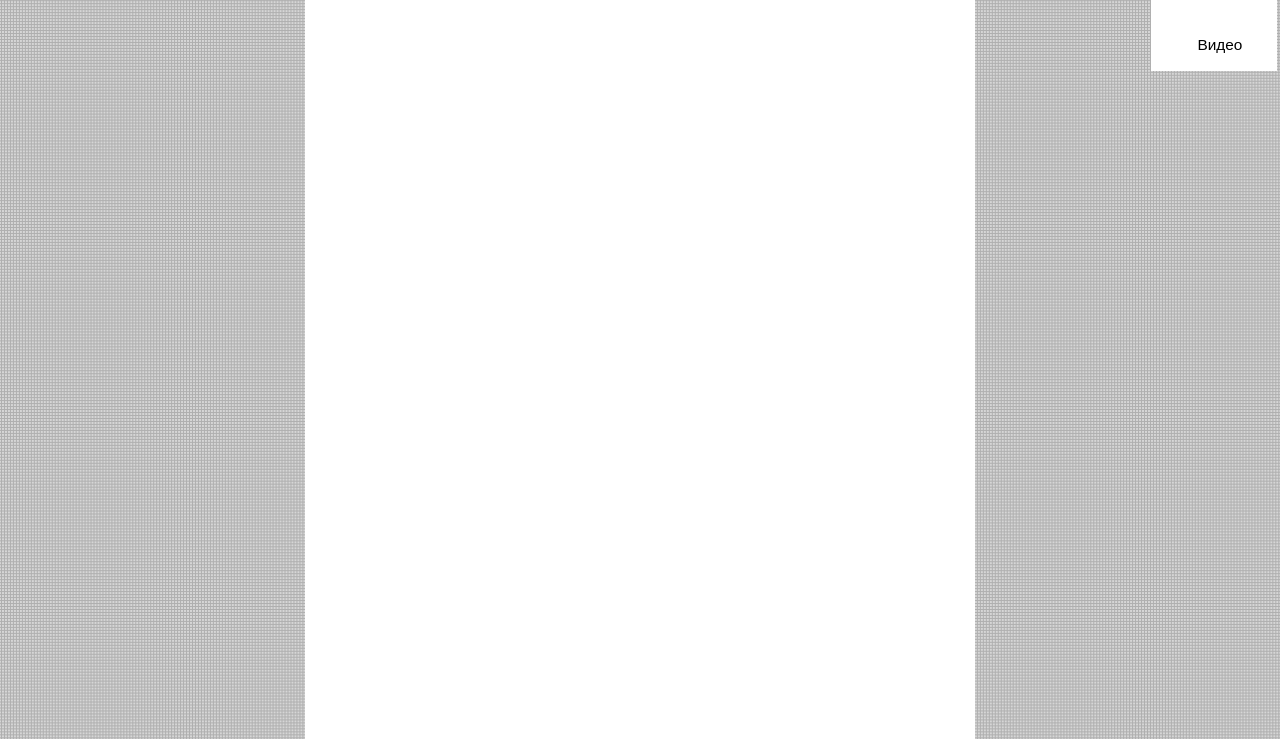
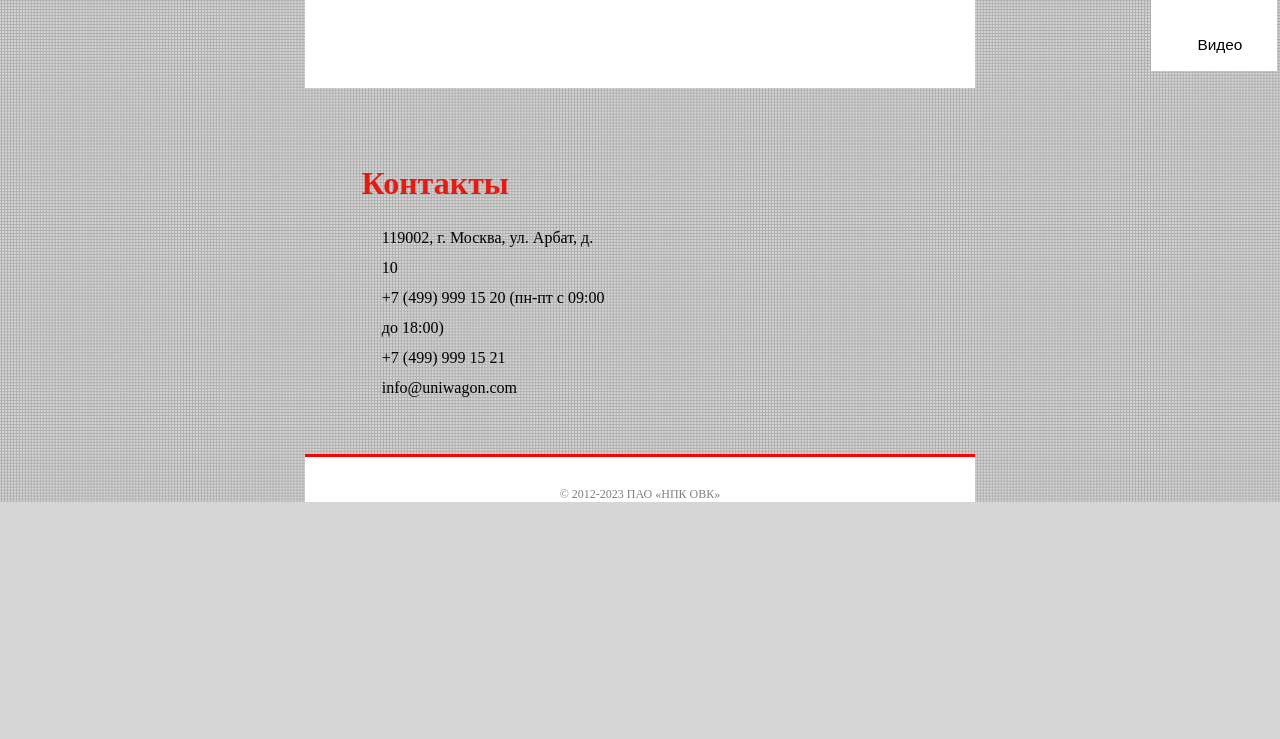
Before and after one commit to tkachrina/RGZ-WEB, a plain HTML site: page list3.html in a window 1280 px wide. Shown: the part 729-1468 px from the top of the page. After the commit the page ends 1231 px from the top, so only its background shows below. Drawn offline with Linux system fonts and the light colour scheme.

Commit message:
3 страница

```diff
--- a/list3.html
+++ b/list3.html
@@ -49,12 +49,28 @@
         <div class="redLine3"></div>
     </aside>
 
-    <main>
+    <main style="height: 51vw;">
 
-
-
-
+        <h1 class="miniHeader">Контактные данные</h1>
+        <iframe style="top: 2vw; position: relative; left: 8vw" src="https://yandex.ru/map-widget/v1/?um=constructor%3A9ccd467f41f35ca406184bc0eaaabc88eac100c3072178e6ef6177fca02f4034&amp;source=constructor" width="700" height="500" frameborder="0"></iframe>
+        <br>
+        <br>
+        <br>
+        <br>
+        <br>
+        <br>
+        <br>
+        <br>
+        <h1 class="miniHeader" style="position: relative; left: -16vw;">Контакты</h1>
+        <div class="contacts">
+            119002, г. Москва, ул. Арбат, д. 10<br>
+            +7 (499) 999 15 20 (пн-пт c 09:00 до 18:00)<br>
+            +7 (499) 999 15 21<br>
+            info@uniwagon.com
+        </div>
         <footer>
+            <br>
+            <br>
             © 2012-2023 ПАО «НПК ОВК»
         </footer>
         <br>
--- a/main.css
+++ b/main.css
@@ -265,3 +265,11 @@ aside a:hover {
     font-size: 1vw;
     left: 19.5vw;
 }
+
+.contacts {
+    text-align: left;
+    width: 18vw;
+    left: 6vw;
+    position: relative;
+    line-height: 30px;
+}
```
Also changed, not shown: list4.html (+0 -3 lines).
